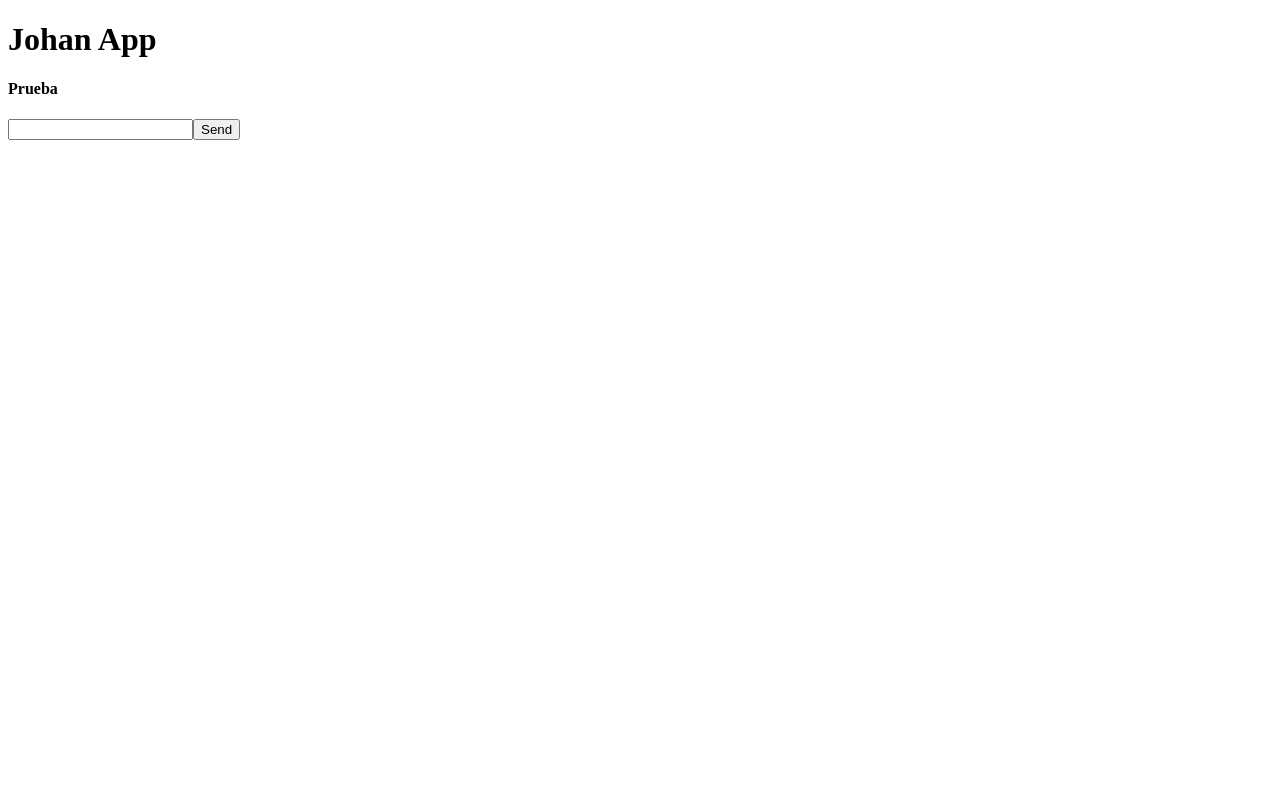
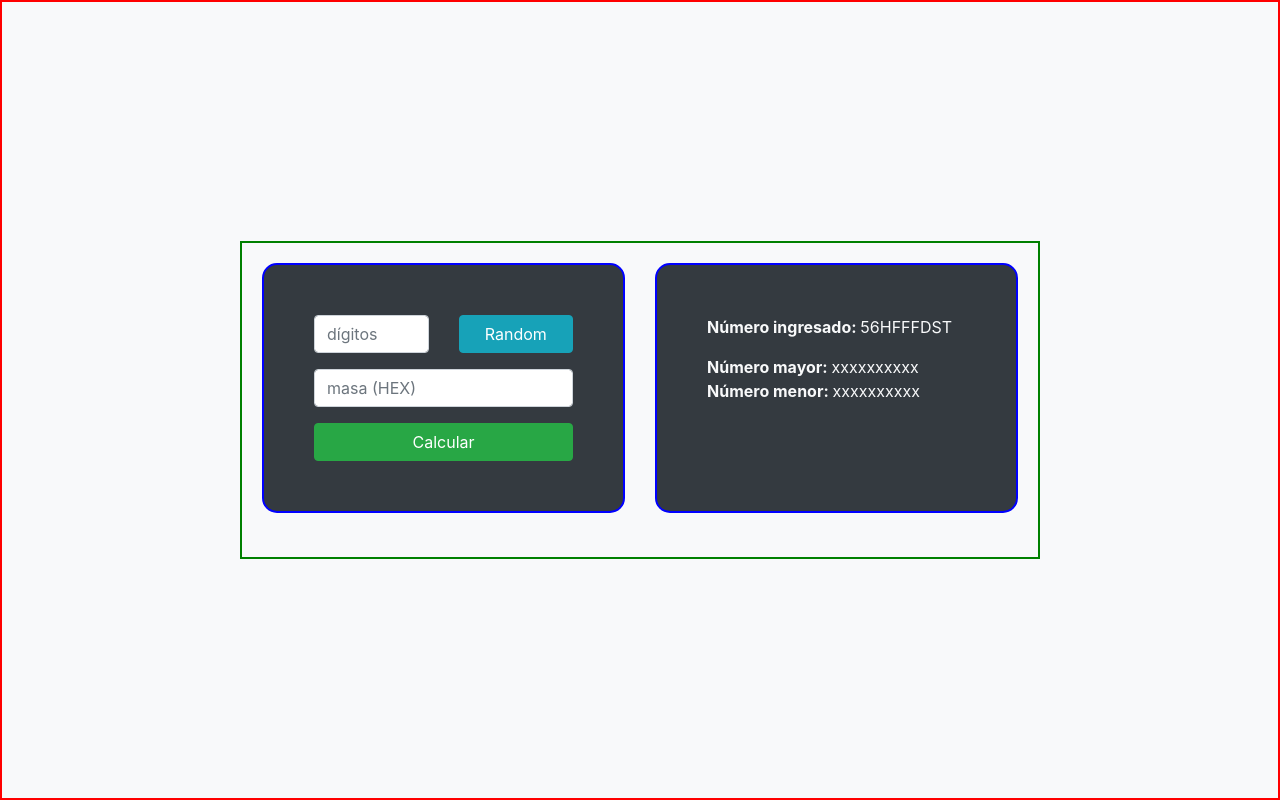
Before and after one commit to JohanHiguita/max-min-App, a website: page public/index.html in a window 1280 px wide. Drawn offline with nearby package versions, Linux system fonts and the light colour scheme; no server answers.

Commit message:
Frontend structure and styles

```diff
--- a/public/index.html
+++ b/public/index.html
@@ -3,19 +3,77 @@
   <head>
     <meta charset="utf-8" />
     <meta http-equiv="X-UA-Compatible" content="IE=edge" />
+    <meta name="viewport" content="width=device-width, initial-scale=1.0" />
     <title>Neuvoo text - Johan Higuita</title>
-    <link rel="stylesheet" href="" />
+    <link
+      rel="stylesheet"
+      href="https://stackpath.bootstrapcdn.com/bootstrap/4.3.1/css/bootstrap.min.css"
+      integrity="sha384-ggOyR0iXCbMQv3Xipma34MD+dH/1fQ784/j6cY/iJTQUOhcWr7x9JvoRxT2MZw1T"
+      crossorigin="anonymous"
+    />
+    <link rel="stylesheet" href="styles.css" />
   </head>
   <body>
-    <h1>Johan App</h1>
-    <h4>Prueba</h4>
-    <form action="">
-      <input id="m" autocomplete="off" /><button>Send</button>
-    </form>
+    <div
+      class="page-content bg-light d-flex justify-content-center align-items-center"
+    >
+      <div class="screens ">
+        <div class="row">
+          <div class="col-md-6 mb-4">
+            <div class="screen bg-dark">
+              <form>
+                <div class="row">
+                  <div class="form-group col">
+                    <input
+                      type="number"
+                      class="form-control"
+                      min="1"
+                      max="30"
+                      placeholder="dígitos"
+                    />
+                  </div>
+                  <div class="col text-right">
+                    <button type="button" class="btn btn-info btn-random">Random</button>
+                  </div>
+                </div>
+                <input
+                  type="text"
+                  class="form-control mb-3"
+                  min="1"
+                  max="30"
+                  placeholder="masa (HEX)"
+                />
+                <input class="btn btn-success btn-block" type="submit" value="Calcular">
+              </form>
+            </div>
+          </div>
+          <div class="col-md-6 mb-4">
+            <div class="screen bg-dark text-light">
+                <p><b>Número ingresado: </b><span>56HFFFDST</span></p>
+                <p>
+                  <b>Número mayor: </b><span>xxxxxxxxxx</span><br />
+                  <b>Número menor: </b><span>xxxxxxxxxx</span>
+                </p>
+
+            </div>
+          </div>
+        </div>
+      </div>
+    </div>
 
     <script
-      src="https://code.jquery.com/jquery-3.3.1.min.js"
-      integrity="sha256-FgpCb/KJQlLNfOu91ta32o/NMZxltwRo8QtmkMRdAu8="
+      src="https://code.jquery.com/jquery-3.3.1.slim.min.js"
+      integrity="sha384-q8i/X+965DzO0rT7abK41JStQIAqVgRVzpbzo5smXKp4YfRvH+8abtTE1Pi6jizo"
+      crossorigin="anonymous"
+    ></script>
+    <script
+      src="https://cdnjs.cloudflare.com/ajax/libs/popper.js/1.14.7/umd/popper.min.js"
+      integrity="sha384-UO2eT0CpHqdSJQ6hJty5KVphtPhzWj9WO1clHTMGa3JDZwrnQq4sF86dIHNDz0W1"
+      crossorigin="anonymous"
+    ></script>
+    <script
+      src="https://stackpath.bootstrapcdn.com/bootstrap/4.3.1/js/bootstrap.min.js"
+      integrity="sha384-JjSmVgyd0p3pXB1rRibZUAYoIIy6OrQ6VrjIEaFf/nJGzIxFDsf4x0xIM+B07jRM"
       crossorigin="anonymous"
     ></script>
     <script src="/socket.io/socket.io.js"></script>
--- /dev/null
+++ b/public/styles.css
@@ -0,0 +1,23 @@
+.page-content{
+  border: 2px solid red;
+  height: 100vh;
+}
+
+.screens {
+  border: 2px solid green;
+  width: 800px;
+  padding: 20px;
+}
+
+.screen {
+  border: 2px solid blue;
+ height: 100%;
+ padding: 50px;
+ border-radius: 15px;
+
+
+}
+
+.btn-random{
+  width: 100%;
+}
--- a/server/index.js
+++ b/server/index.js
@@ -21,11 +21,6 @@ io.on("connection", function(socket) {
       text: num
     })
   });
-
-
-
-
-
 })
 
 http.listen(3000, function() {
```
